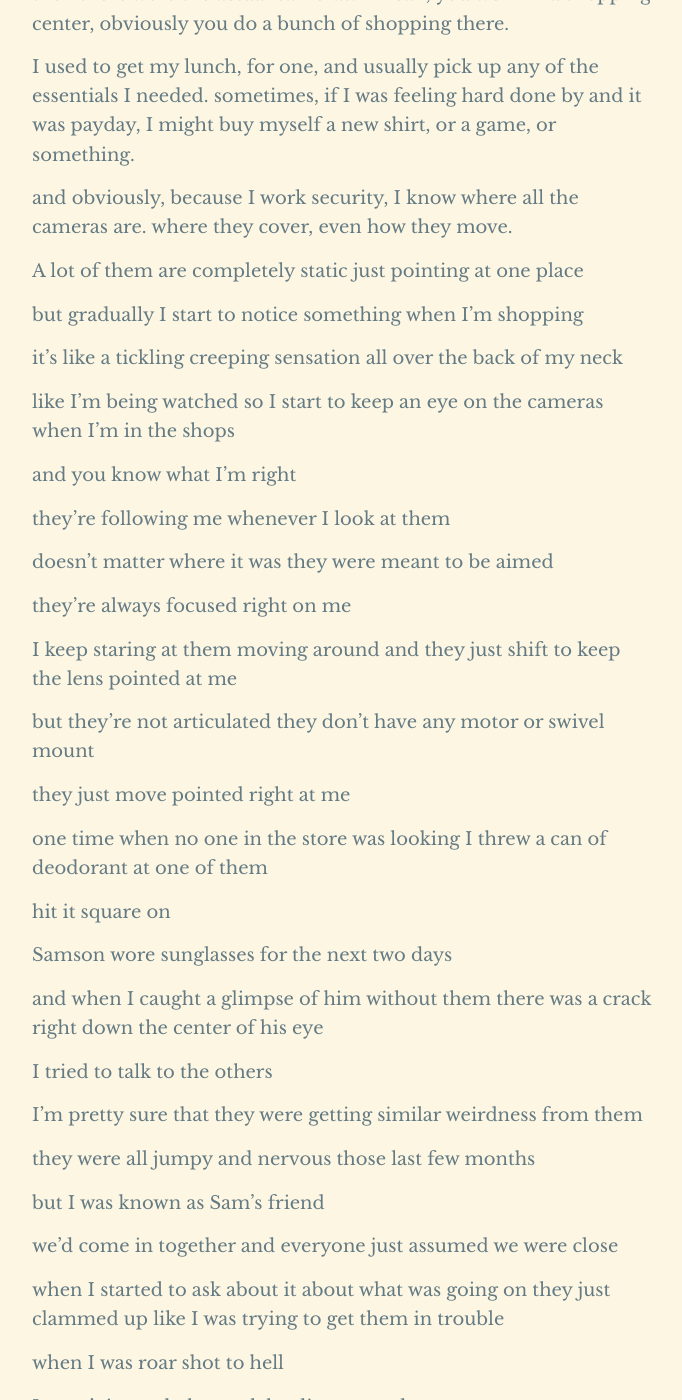
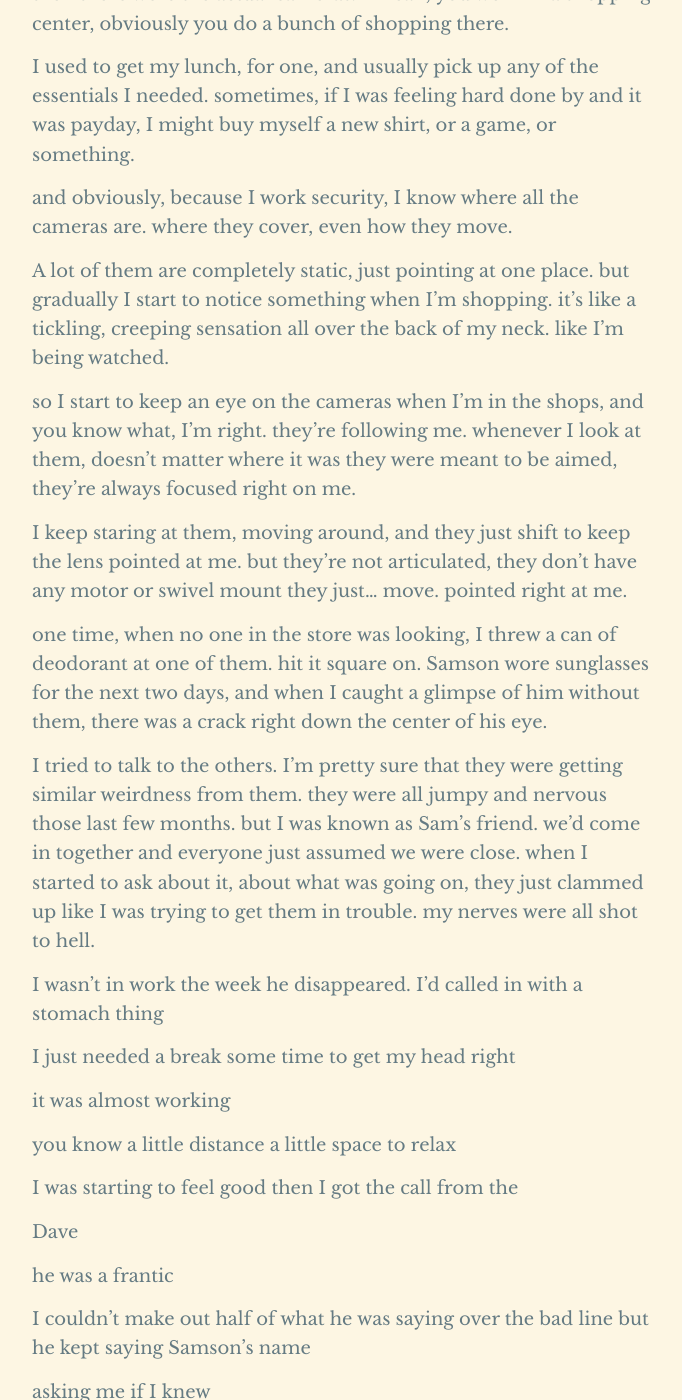
Before and after one commit to Snarp/magnus_archives_transcripts, a Jekyll site: the page built from _posts/2019-08-08-148.md, in a window 1280 px wide and 1400 px high, scrolled down 11748 px. Shown: the whole window, without its empty margins (298-980 px from the left). Built offline with Jekyll 4.4.1, drawn with Linux system fonts in a browser that asks for light colours; some web fonts are replaced; some of the changed text lies outside the part shown.

Commit message:
[Savescum auto-commit.]

```diff
--- a/_posts/2019-08-08-148.md
+++ b/_posts/2019-08-08-148.md
@@ -14,7 +14,7 @@ statement_date:  2011-04-03
 recording_date:
 event_date:
 acast_url:       https://play.acast.com/s/themagnusarchives/untitledepisode
-summary:         "Statement of Sunil Maraj, regarding their work as a security guard and the disappearance of their co-worker Samson Stiller.\nAudio recording by Jonathan Sims, the Archivist."
+summary:         "Statement of Sunil Maraj, regarding their work as a security guard and the disappearance of their co-worker Samson Stiller. \nAudio recording by Jonathan Sims, the Archivist."
 pdf:
 accessible_pdf:
 google_doc:
@@ -332,53 +332,17 @@ I used to get my lunch, for one, and usually pick up any of the essentials I nee
 
 and obviously, because I work security, I know where all the cameras are. where they cover, even how they move.
 
-A lot of them are completely static just pointing at one place
+A lot of them are completely static, just pointing at one place. but gradually I start to notice something when I'm shopping. it's like a tickling, creeping sensation all over the back of my neck. like I'm being watched.
 
-but gradually I start to notice something  when I'm shopping
+so I start to keep an eye on the cameras when I'm in the shops, and you know what, I'm right. they're following me. whenever I look at them, doesn't matter where it was they were meant to be aimed, they're always focused right on me.
 
-it's like a tickling creeping sensation all over the back of my neck
+I keep staring at them, moving around, and they just shift to keep the lens pointed at me. but they're not articulated, they don't have any motor or swivel mount they just... move. pointed right at me.
 
-like I'm being watched so I start to keep an eye on the cameras when I'm in the shops
+one time, when no one in the store was looking, I threw a can of deodorant at one of them. hit it square on. Samson wore sunglasses for the next two days, and when I caught a glimpse of him without them, there was a crack right down the center of his eye.
 
-and you know what I'm right
+I tried to talk to the others. I'm pretty sure that they were getting similar weirdness from them. they were all jumpy and nervous those last few months. but I was known as Sam's friend. we'd come in together and everyone just assumed we were close. when I started to ask about it, about what was going on, they just clammed up like I was trying to get them in trouble. my nerves were all shot to hell.
 
-they're following me whenever I look at them
-
-doesn't matter where it was they were meant to be aimed
-
-they're always focused right on me
-
-I keep staring at them moving around and they just shift to keep the lens pointed at me
-
-but they're not articulated they don't have any motor or swivel mount
-
-they just move pointed right at me
-
-one time when no one in the store was looking I threw a can of deodorant at one of them
-
-hit it square on
-
-Samson wore sunglasses for the next two days
-
-and when I caught a glimpse of him without them there was a crack right down the center of his eye
-
-I tried to talk to the others
-
-I'm pretty sure that they were getting similar weirdness from them
-
-they were all jumpy and nervous those last few months
-
-but I was known as Sam's friend
-
-we'd come in together and everyone just assumed we were close
-
-when I started to ask about it about what was going on they just clammed up like I was trying to get them in trouble
-
-when I was roar shot to hell
-
-I wasn't in work the week he disappeared
-
-I'd called in with a stomach thing
+I wasn't in work the week he disappeared. I'd called in with a stomach thing
 
 I just needed a break some time to get my head right
 
```
Also changed, not shown: _posts/2019-08-15-149.md (added, +27 -0 lines).
